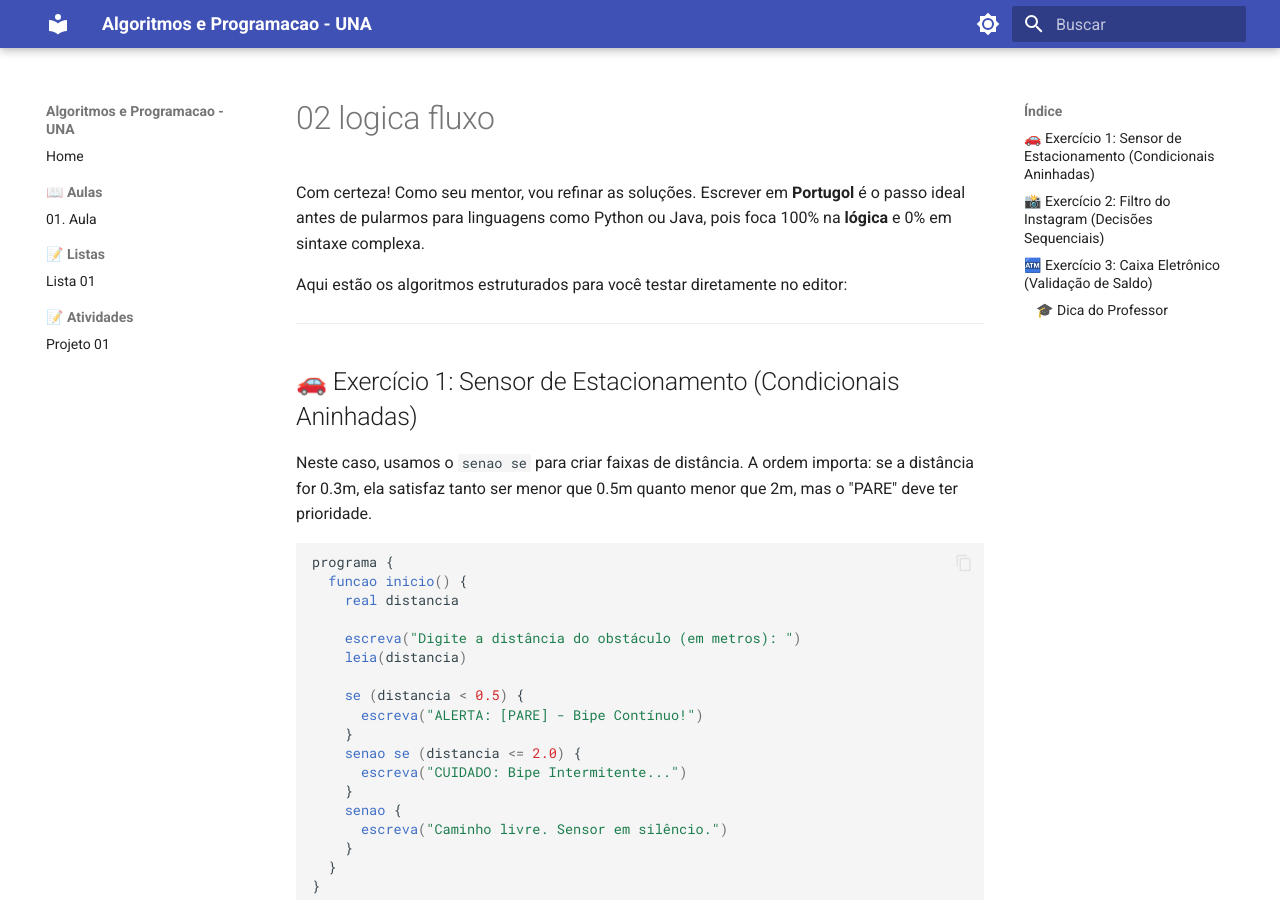
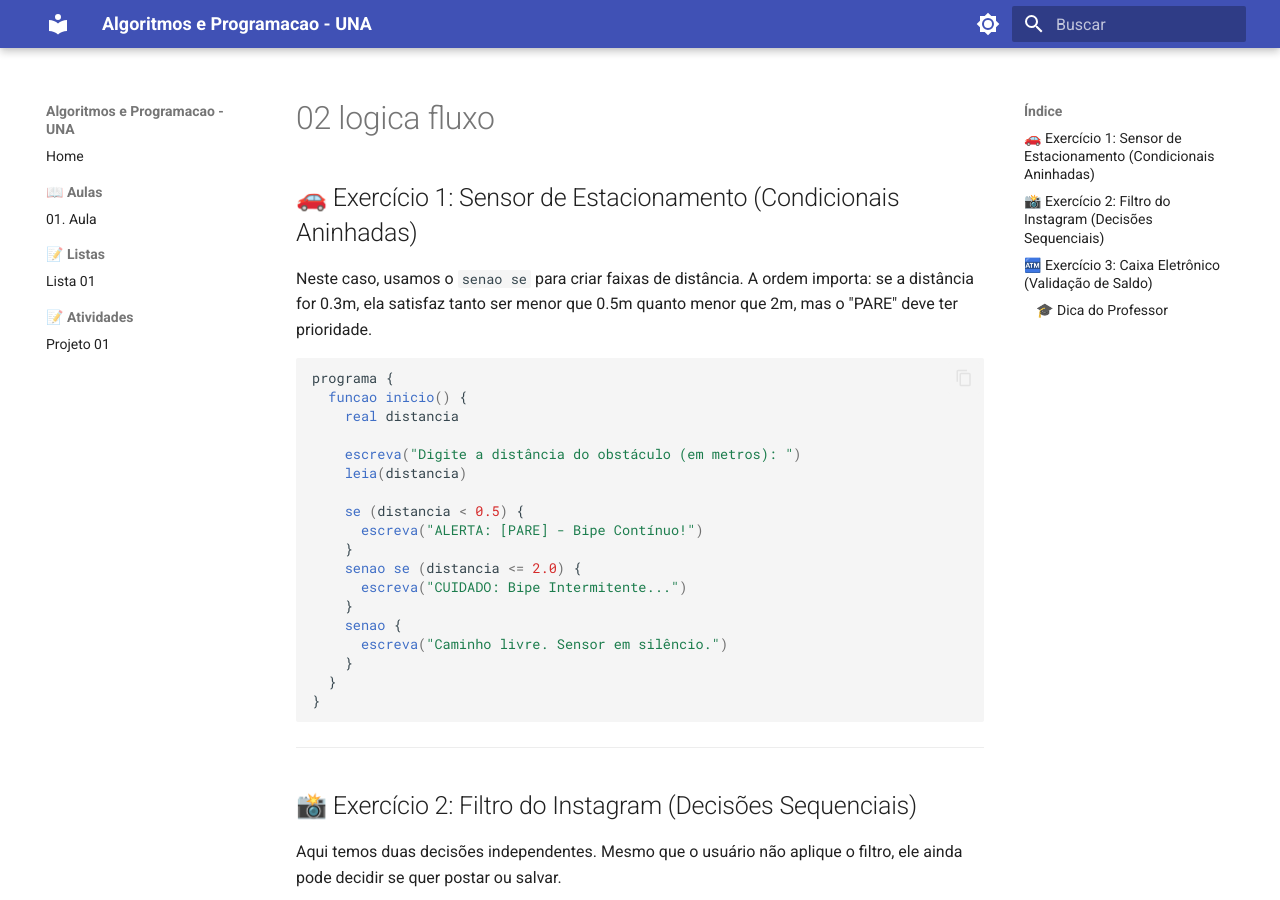
Before and after one commit to danhpaiva/una-algprog-mkdocs-202601, an MkDocs documentation site: the page built from docs/rascunhos/02-logica-fluxo.md, in a window 1280 px wide and 900 px high. Built offline with MkDocs 1.6.1 and Material for MkDocs 9.7.7, drawn with Linux system fonts in a browser that asks for light colours.

Commit message:
feat: alter fluxo

```diff
--- a/docs/rascunhos/02-logica-fluxo.md
+++ b/docs/rascunhos/02-logica-fluxo.md
@@ -1,9 +1,3 @@
-Com certeza! Como seu mentor, vou refinar as soluções. Escrever em **Portugol** é o passo ideal antes de pularmos para linguagens como Python ou Java, pois foca 100% na **lógica** e 0% em sintaxe complexa.
-
-Aqui estão os algoritmos estruturados para você testar diretamente no editor:
-
----
-
 ## 🚗 Exercício 1: Sensor de Estacionamento (Condicionais Aninhadas)
 
 Neste caso, usamos o `senao se` para criar faixas de distância. A ordem importa: se a distância for 0.3m, ela satisfaz tanto ser menor que 0.5m quanto menor que 2m, mas o "PARE" deve ter prioridade.
```
